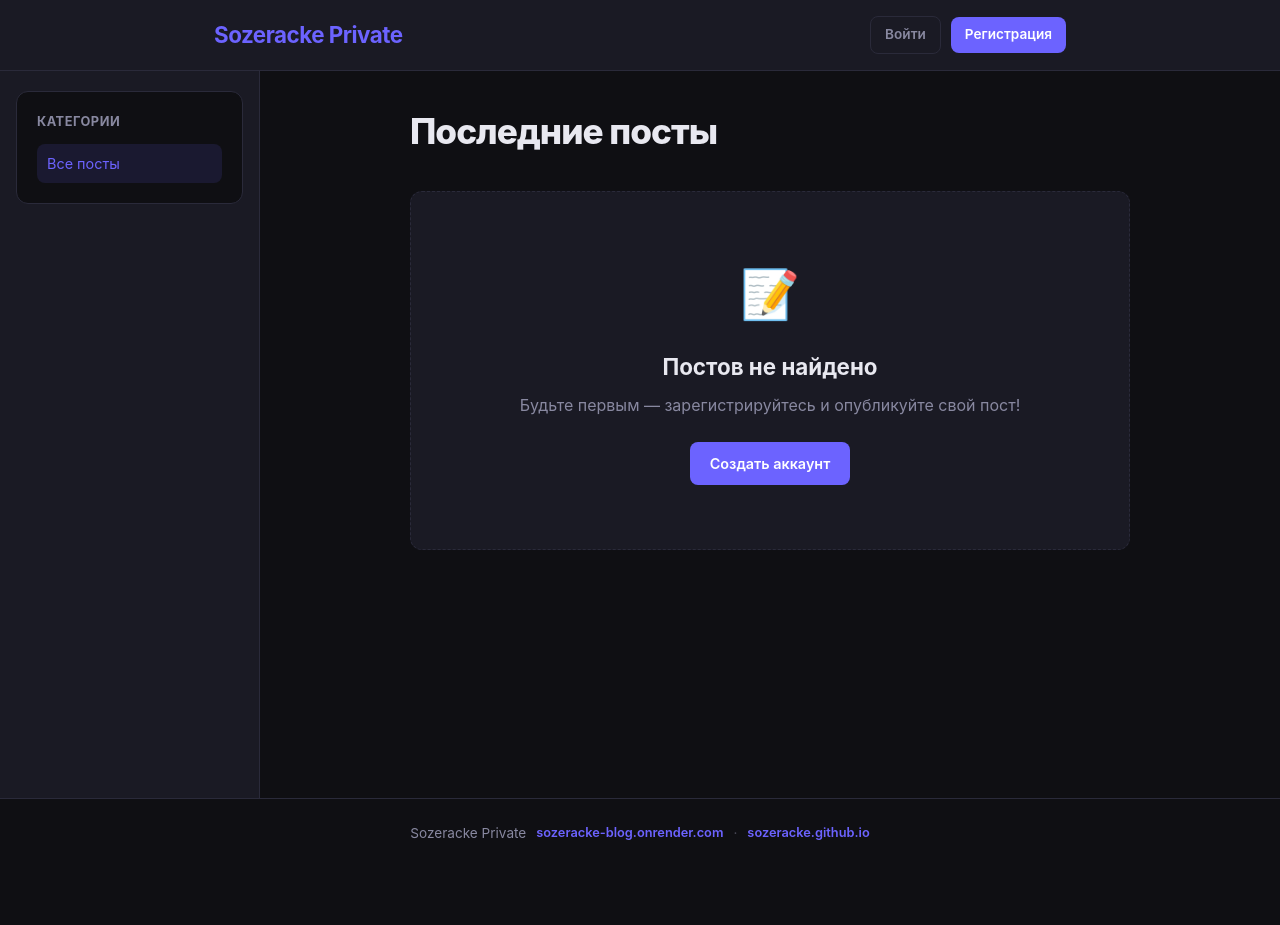
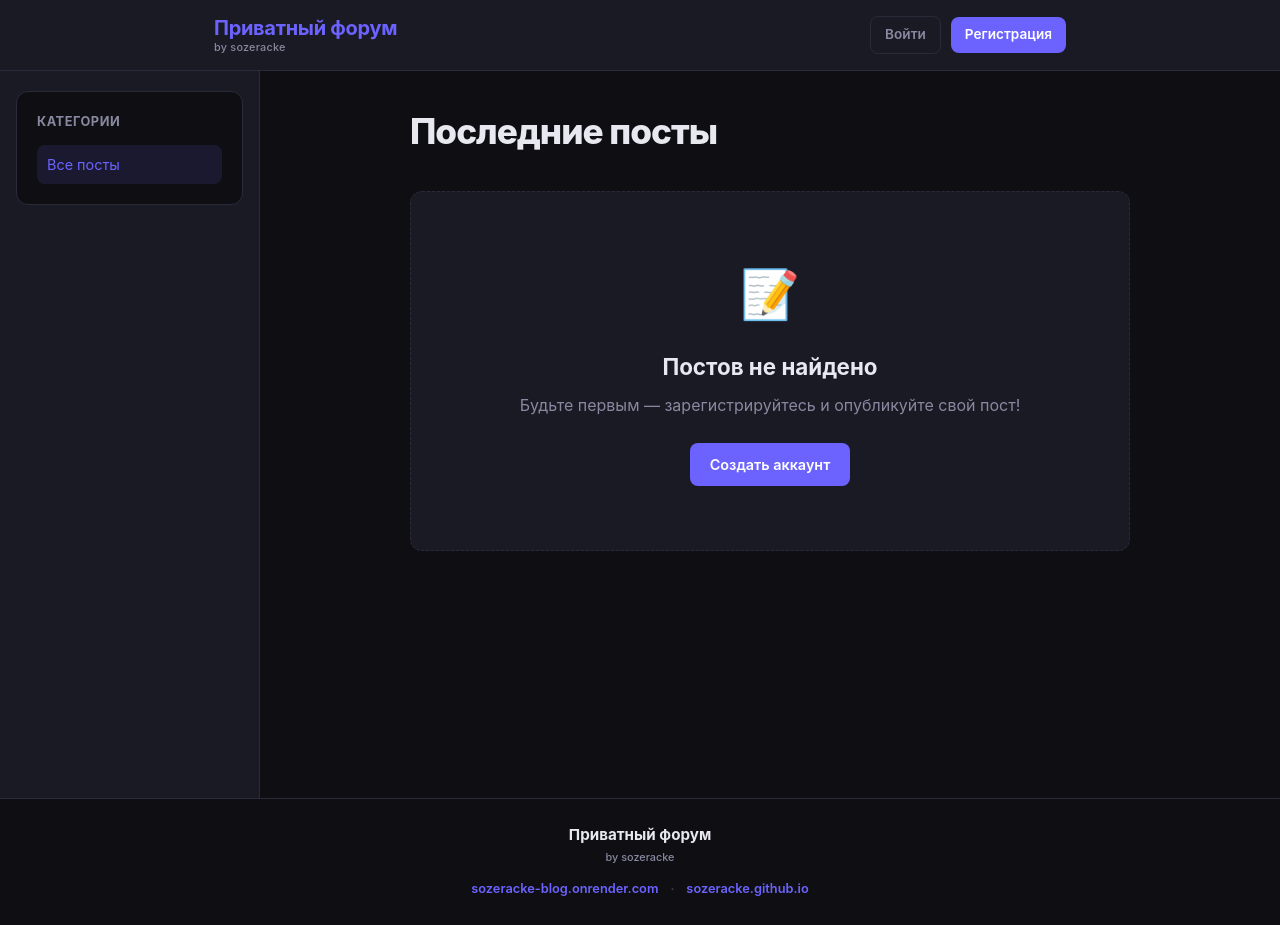
Before and after one commit to Sozeracke/sozeracke.github.io, a Flask app: page / in a window 1280 px wide. Before the commit the page ends 840 px from the top, so only its background shows below. Run offline with Flask 3, Linux system fonts and the light colour scheme; data that the repository does not hold is empty; some libraries are stand-ins or nearby versions.

Commit message:
Rebrand to Приватный форум with by sozeracke byline

```diff
--- a/app.py
+++ b/app.py
@@ -74,7 +74,8 @@ OLD_DEFAULT_CATEGORIES = [
 ]
 
 SITE_OWNER = os.environ.get("SITE_OWNER", "Sozeracke")
-SITE_NAME = os.environ.get("SITE_NAME", "Sozeracke Private")
+SITE_NAME = os.environ.get("SITE_NAME", "Приватный форум")
+SITE_BYLINE = os.environ.get("SITE_BYLINE", "by sozeracke")
 ONLINE_THRESHOLD_SECONDS = 300
 LAST_SEEN_TOUCH_INTERVAL = 60
 
@@ -868,6 +869,7 @@ def inject_globals():
         "site_url": app.config["SITE_URL"],
         "public_url": app.config["PUBLIC_URL"],
         "site_name": SITE_NAME,
+        "site_byline": SITE_BYLINE,
         "media_url": media_url,
         "db_persistent": database.IS_PERSISTENT or not IS_RENDER,
         "is_post_scheduled": is_post_scheduled,
--- a/static/style.css
+++ b/static/style.css
@@ -71,12 +71,28 @@ body {
 }
 
 .logo {
-    font-size: 1.4rem;
+    display: flex;
+    flex-direction: column;
+    align-items: flex-start;
+    gap: 1px;
+    text-decoration: none;
+    flex-shrink: 0;
+    line-height: 1.2;
+}
+
+.logo-title {
+    font-size: 1.25rem;
     font-weight: 700;
     color: var(--primary);
-    text-decoration: none;
-    letter-spacing: -0.5px;
-    flex-shrink: 0;
+    letter-spacing: -0.3px;
+}
+
+.logo-byline {
+    font-size: 0.68rem;
+    font-weight: 500;
+    color: var(--text-muted);
+    letter-spacing: 0.02em;
+    text-transform: lowercase;
 }
 
 .nav-toolbar {
@@ -1690,7 +1706,29 @@ body {
     flex-wrap: wrap;
     align-items: center;
     justify-content: center;
-    gap: 6px 10px;
+    gap: 8px 12px;
+}
+
+.footer-brand {
+    display: flex;
+    flex-direction: column;
+    align-items: center;
+    gap: 2px;
+    width: 100%;
+    margin-bottom: 4px;
+}
+
+.footer-title {
+    font-size: 0.95rem;
+    font-weight: 700;
+    color: var(--text);
+}
+
+.footer-byline {
+    font-size: 0.68rem;
+    font-weight: 500;
+    color: var(--text-muted);
+    text-transform: lowercase;
 }
 
 .footer-separator {
--- a/templates/base.html
+++ b/templates/base.html
@@ -4,12 +4,15 @@
     <meta charset="UTF-8">
     <meta name="viewport" content="width=device-width, initial-scale=1.0">
     <title>{% block title %}{{ site_name }}{% endblock %}</title>
-    <link rel="stylesheet" href="{{ url_for('static', filename='style.css') }}?v=5">
+    <link rel="stylesheet" href="{{ url_for('static', filename='style.css') }}?v=6">
 </head>
 <body>
     <nav class="navbar">
         <div class="container nav-inner">
-            <a href="{{ url_for('index') }}" class="logo">{{ site_name }}</a>
+            <a href="{{ url_for('index') }}" class="logo">
+                <span class="logo-title">{{ site_name }}</span>
+                <span class="logo-byline">{{ site_byline }}</span>
+            </a>
 
             {% if g.user %}
                 <div class="nav-spacer"></div>
@@ -70,7 +73,10 @@
 
     <footer class="footer">
         <div class="container footer-inner">
-            <p>{{ site_name }}</p>
+            <div class="footer-brand">
+                <span class="footer-title">{{ site_name }}</span>
+                <span class="footer-byline">{{ site_byline }}</span>
+            </div>
             <a href="{{ public_url }}" class="footer-domain">sozeracke-blog.onrender.com</a>
             <span class="footer-separator">·</span>
             <a href="https://sozeracke.github.io" class="footer-domain" target="_blank" rel="noopener">
```
